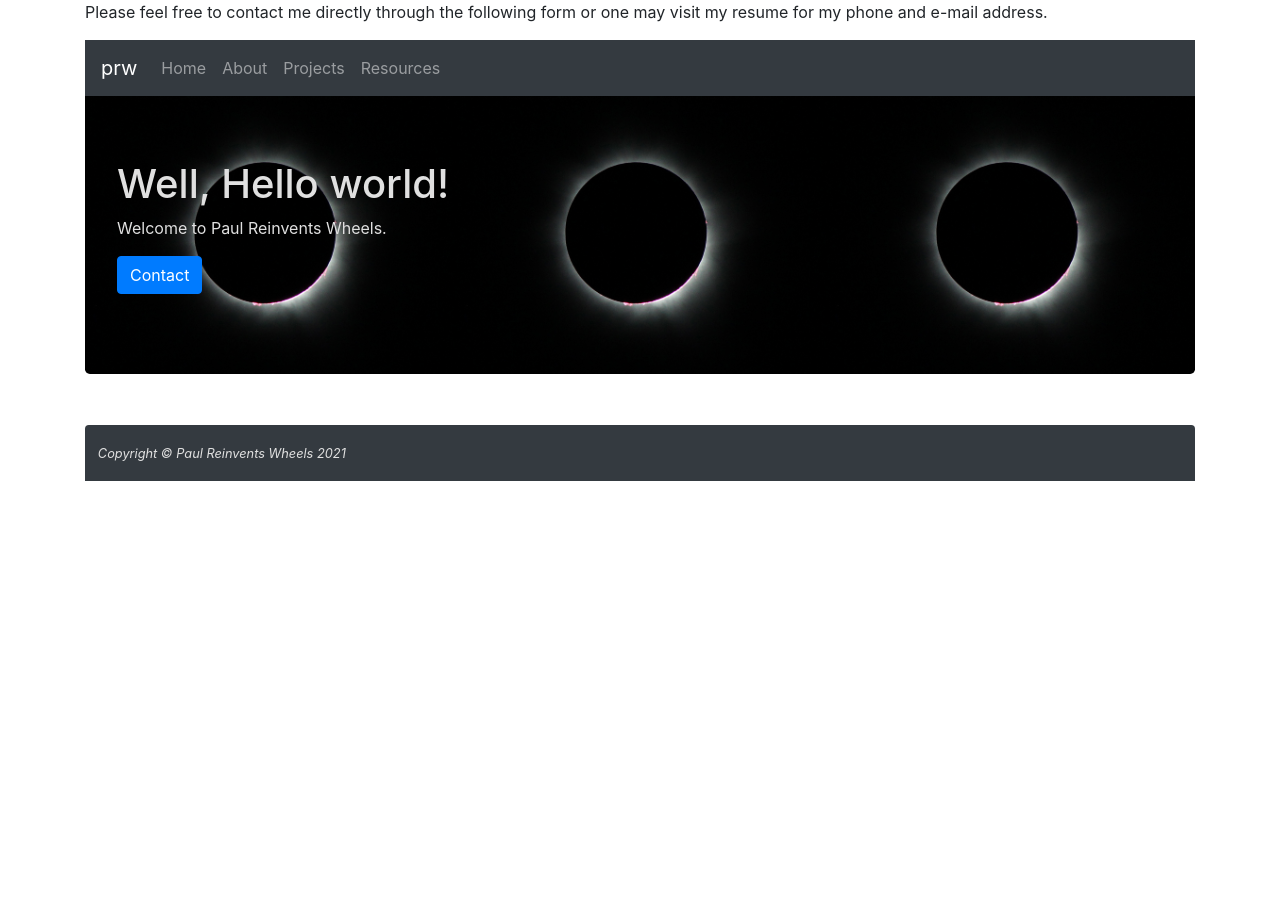
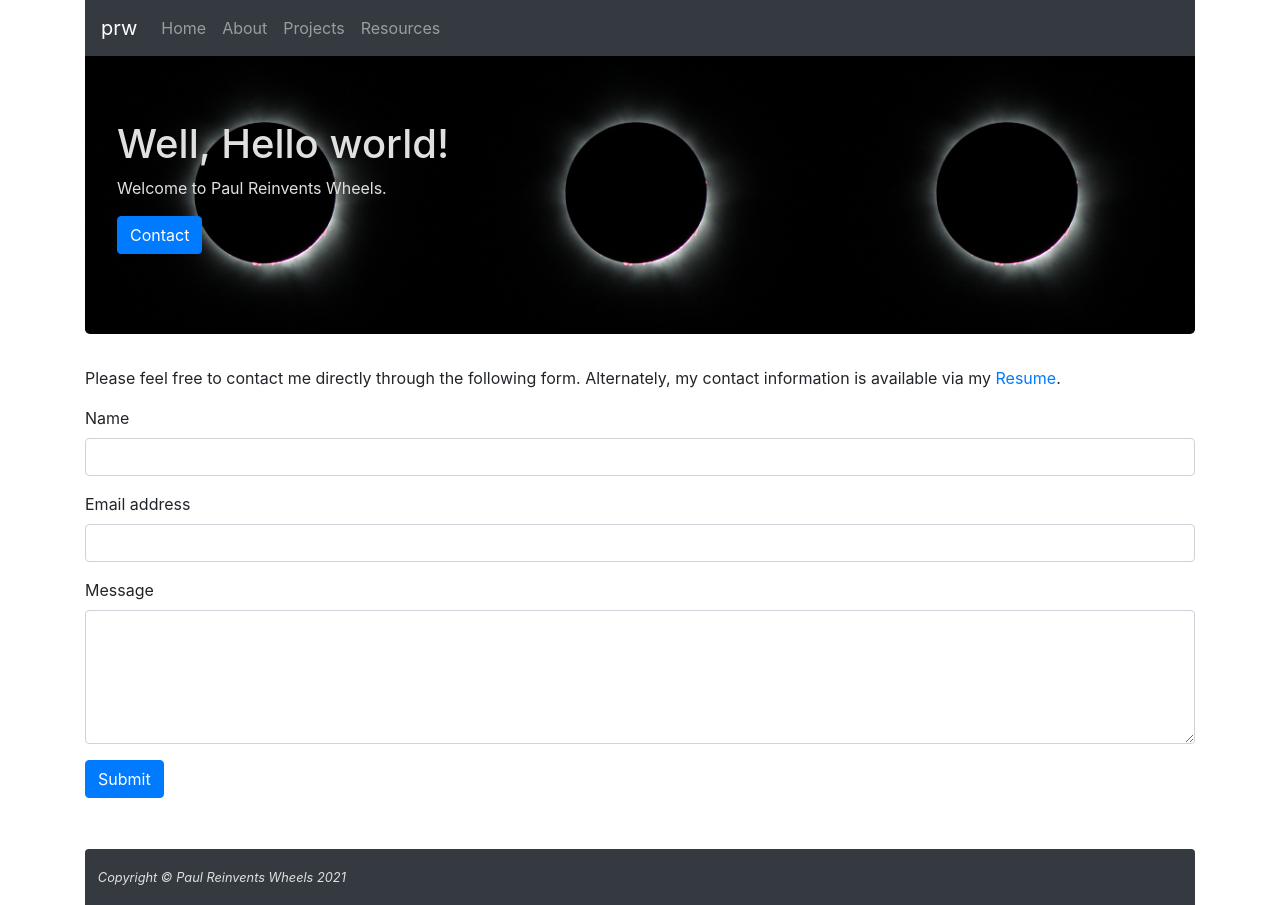
Before and after one commit to paulreyneveld/prw-production, a React (Create React App) app in the folder prw-front-end/: page /contact in a window 1280 px wide. Before the commit the page ends 800 px from the top, so only its background shows below. Built offline with nearby package versions, Linux system fonts and the light colour scheme.

Commit message:
Rewrote App routing to allow for navigation to Contact

```diff
--- a/prw-front-end/src/App.js
+++ b/prw-front-end/src/App.js
@@ -21,32 +21,42 @@ const App = () => {
     <Container>
     <Router>
     <Switch>
-        <Route exact path ="/">
-            <Header />
+        <Route exact path ="/" render={(props) =>
+        <>
+            <Header {...props} />
             <Home />
             <Footer />
-        </Route>
-        <Route path="/about">
-            <Header />
+        </>
+        } />
+        <Route exact path ="/about" render={(props) =>
+        <>
+            <Header {...props} />
             <About />
             <Footer />
-        </Route>
-        <Route path="/projects">
-            <Header />
+        </>
+        } />
+        <Route exact path ="/projects" render={(props) =>
+        <>
+            <Header {...props} />
             <Projects />
             <Footer />
-        </Route>
+        </>
+        } />
 
-        <Route path="/resources">
-            <Header />
+        <Route exact path ="/resources" render={(props) =>
+        <>
+            <Header {...props} />
             <Resources />
             <Footer />
-        </Route>
-        <Route path="/contact">
+        </>
+        } />
+        <Route exact path ="/contact" render={(props) =>
+        <>
+            <Header {...props} />
             <Contact />
-            <Header />
             <Footer />
-        </Route>
+        </>
+        } />
     </Switch>
     </Router>
     </Container>
--- a/prw-front-end/src/components/Contact.js
+++ b/prw-front-end/src/components/Contact.js
@@ -1,9 +1,35 @@
 import React from 'react'
 
 const Contact = () => {
+
+    const handleSubmit = () => {
+        console.log('hello')
+    }
     return (
-        <p>Please feel free to contact me directly through the following form or one may visit my resume
-        for my phone and e-mail address.</p>
+        <>
+        <p>Please feel free to contact me directly through the following form. Alternately, my contact
+        information is available via my <a href={process.env.PUBLIC_URL + '/resume.pdf'}>Resume</a>.</p>
+
+
+        <form id="contact-form" onSubmit={handleSubmit()} method="POST">
+            <div className="form-group">
+                <label htmlFor="name">Name</label>
+                <input type="text" className="form-control" />
+            </div>
+            <div className="form-group">
+                <label htmlFor="exampleInputEmail1">Email address</label>
+                <input type="email" className="form-control" aria-describedby="emailHelp" />
+            </div>
+            <div className="form-group">
+                <label htmlFor="message">Message</label>
+                <textarea className="form-control" rows="5"></textarea>
+            </div>
+            <button type="submit" className="btn btn-primary">Submit</button>
+        </form>
+
+
+
+        </>
     )
 }
 
--- a/prw-front-end/src/components/Header.js
+++ b/prw-front-end/src/components/Header.js
@@ -4,7 +4,12 @@ import Jumbotron from 'react-bootstrap/Jumbotron'
 import { Button, Navbar} from 'react-bootstrap'
 import { Link } from 'react-router-dom'
 
-const Header = () => {
+const Header = (props) => {
+
+    const sendToContact = () => {
+        props.history.push('/contact')
+    }
+
     return (
         <>
         <Navbar bg="dark" variant="dark" className="navbar-padding">
@@ -30,7 +35,7 @@ const Header = () => {
             <p>
             Welcome to Paul Reinvents Wheels.</p>
             <p>
-            <Button variant="primary">Contact</Button>
+            <Button variant="primary" onClick={sendToContact}>Contact</Button>
             </p>
         </Jumbotron>
         </>
```
